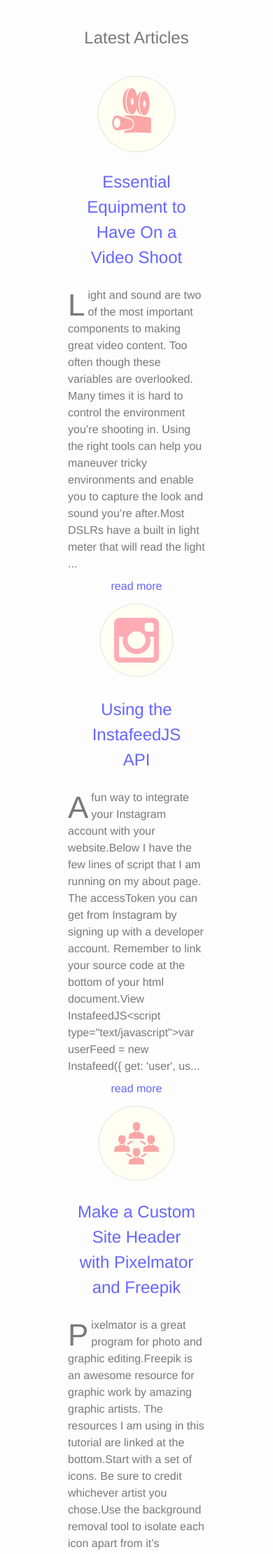
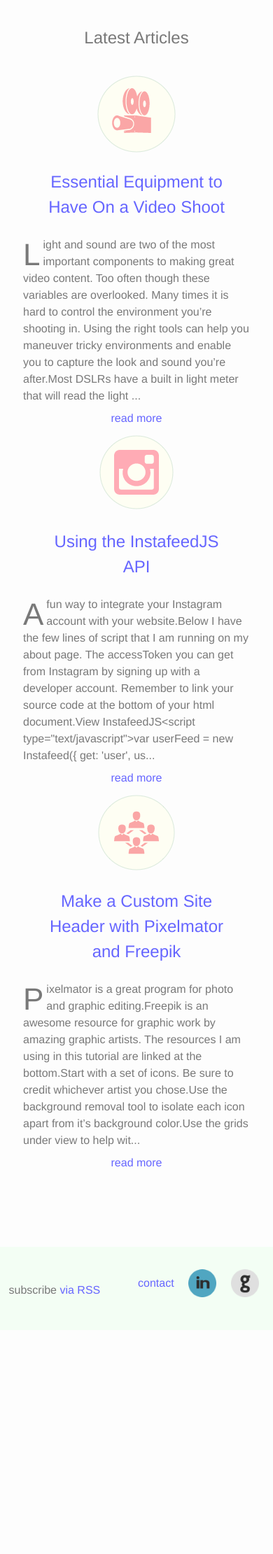
Before and after one commit to jaroot32/jonathanRootPortfolio, a Jekyll site: the page built from index.html, in a window 390 px wide. Shown: the part 913-3134 px from the top of the page at 70% size. Built offline with Jekyll 4.4.1, drawn with Linux system fonts in a browser that asks for light colours; a style sheet for code colours, icons or effects is not loaded; after the commit the page ends 2814 px from its top, so only the background shows below that.

Commit message:
update: layout fix

```diff
--- a/_sass/_post.scss
+++ b/_sass/_post.scss
@@ -57,8 +57,8 @@
 @media (max-width: 500px) {
    .post {
 	float:left;
-	max-width: 75%;
-	margin: 0 4em;
+	max-width: 100%;
+	margin: 0 auto;
 }
 
  }
```
